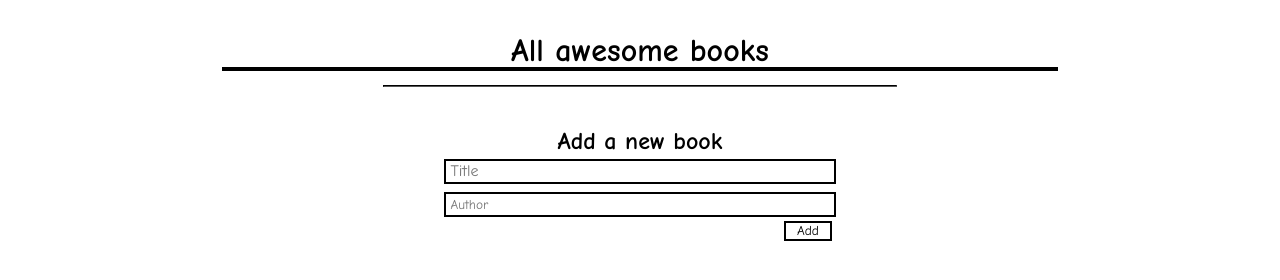
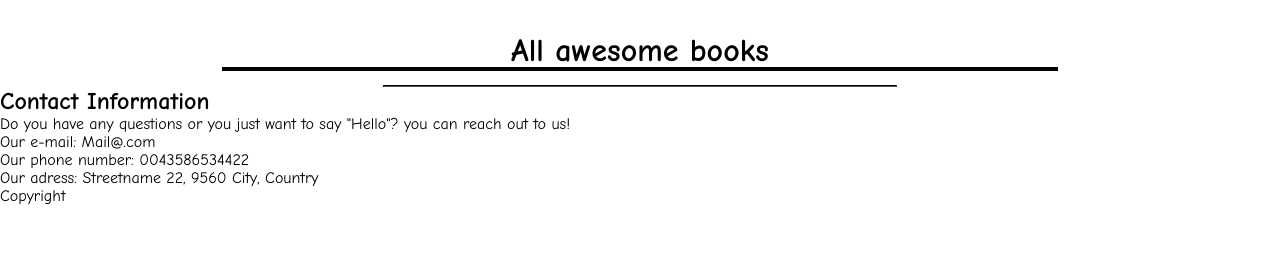
Before and after one commit to eamador1/awesome-library, a plain HTML site: page index.html in a window 1280 px wide. Drawn offline with Linux system fonts and the light colour scheme.

Commit message:
Update index.html

```diff
--- a/index.html
+++ b/index.html
@@ -21,17 +21,26 @@
   <div><hr></div>
 
 
-  <section class="add">
-    <h4>Add a new book</h4>
-    <form class="addForm">
-      <label></label>
-      <input type="text" class="title" id="title" placeholder="Title" required>
-      <label></label>
-      <input type="text" class="author" id="author" placeholder="Author" required>
-      <input type="Submit" class="btn" value="Add">
-    </form>
+
+
+  <section id="ContactInform">
+    <h2 id="contactTitle">Contact Information</h2>
+    <p id="contactP">Do you have any questions or you just want to say "Hello"?
+      you can reach out to us!
+    </p>
+    <ul id="contactList">
+      <li class="contactList">Our e-mail: Mail@.com</li>
+      <li class="contactList">Our phone number: 0043586534422</li>
+      <li class="contactList">Our adress: Streetname 22, 9560
+        City, Country
+      </li>
+    </ul>
   </section>
-<script src="script.js"></script>
+  <script src="script.js"></script>
+  <footer id="footer">
+    <p id="footerCopy">Copyright</p>
+  </footer>
+</body>
 
-</body>
+
 </html>
```
